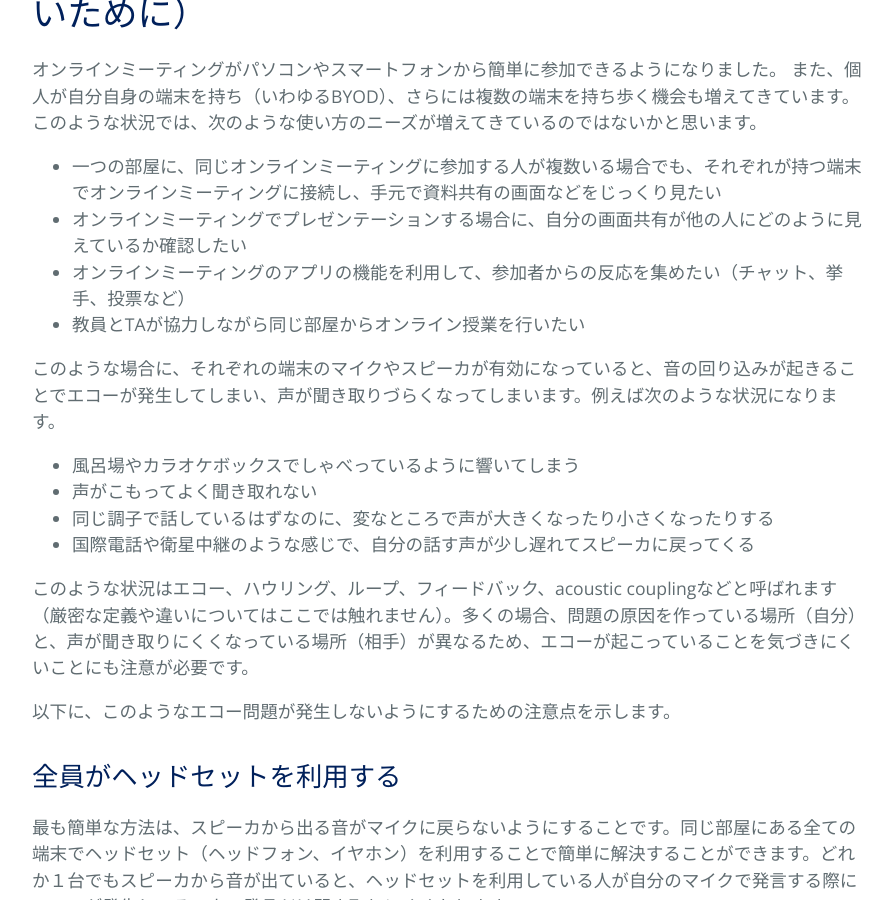
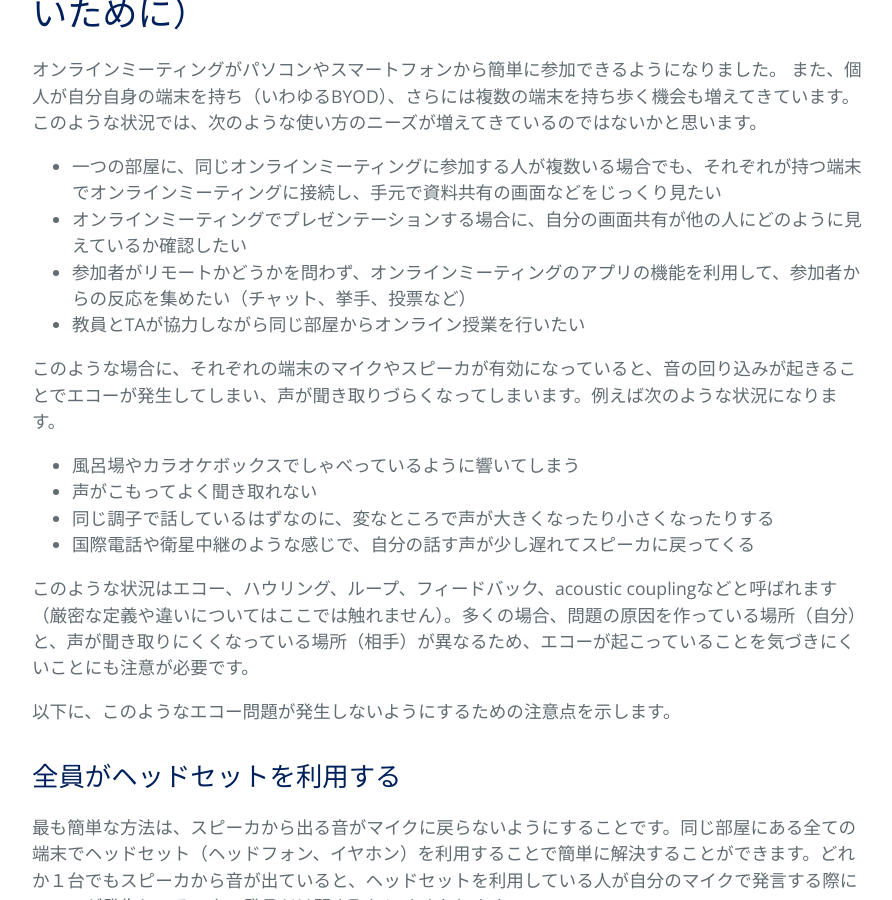
Before and after one commit to kyoto-u/online-edu, a Jekyll site: the page built from zoom-audio-echo.md, in a window 1280 px wide and 900 px high, scrolled down 471 px. Shown: the whole window, without its empty margins (192-1084 px from the left). Built offline with Jekyll 4.4.1, drawn with Linux system fonts in a browser that asks for light colours.

Commit message:
Update zoom-audio-echo.md

```diff
--- a/zoom-audio-echo.md
+++ b/zoom-audio-echo.md
@@ -11,7 +11,7 @@ title: 複数端末を利用する場合の注意（エコーを起こさない
 
 - 一つの部屋に、同じオンラインミーティングに参加する人が複数いる場合でも、それぞれが持つ端末でオンラインミーティングに接続し、手元で資料共有の画面などをじっくり見たい
 - オンラインミーティングでプレゼンテーションする場合に、自分の画面共有が他の人にどのように見えているか確認したい
-- オンラインミーティングのアプリの機能を利用して、参加者からの反応を集めたい（チャット、挙手、投票など）
+- 参加者がリモートかどうかを問わず、オンラインミーティングのアプリの機能を利用して、参加者からの反応を集めたい（チャット、挙手、投票など）
 - 教員とTAが協力しながら同じ部屋からオンライン授業を行いたい
 
 このような場合に、それぞれの端末のマイクやスピーカが有効になっていると、音の回り込みが起きることでエコーが発生してしまい、声が聞き取りづらくなってしまいます。例えば次のような状況になります。
```
